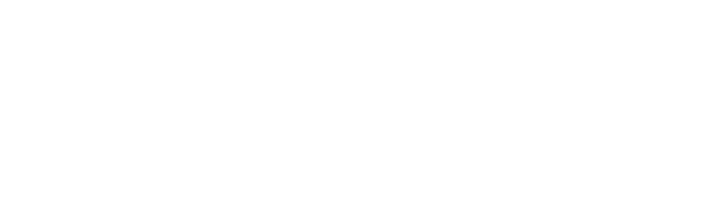
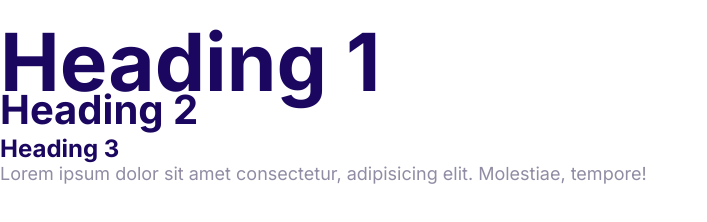
Before and after one commit to Razbotics/moshify, a plain HTML site: page index.html in a window 1280 px wide. Shown: the whole page, without its empty margins (0-707 px from the left). Drawn offline with Linux system fonts and the light colour scheme.

Commit message:
defined styles for the fonts

```diff
--- a/css/styles.css
+++ b/css/styles.css
@@ -5,3 +5,54 @@
   --color-headings: #1b0760;
   --color-body: #918ca4;
 }
+
+html {
+  font-size: 62.5%;
+}
+
+body {
+  font-family: Inter, Arial, Helvetica, sans-serif;
+  color: var(--color-body);
+  font-size: 2.4rem;
+  line-height: 1.5rem;
+}
+
+h1,
+h2,
+h3 {
+  color: var(--color-headings);
+  margin-bottom: 1rem;
+}
+
+h1 {
+  font-size: 7rem;
+}
+
+h2 {
+  font-size: 4rem;
+}
+
+h3 {
+  font-size: 3rem;
+}
+
+p {
+  margin-top: 0;
+}
+
+@media screen and (min-width: 1024px) {
+  body {
+    font-size: 1.8rem;
+  }
+  h1 {
+    font-size: 8rem;
+  }
+
+  h2 {
+    font-size: 4rem;
+  }
+
+  h3 {
+    font-size: 2.4rem;
+  }
+}
--- a/index.html
+++ b/index.html
@@ -1,13 +1,24 @@
 <!DOCTYPE html>
 <html lang="en">
-<head>
-  <meta charset="UTF-8">
-  <meta name="viewport" content="width=device-width, initial-scale=1.0">
-  <title>Document</title>
-  <link rel="stylesheet" href="css/normalize.css">
-  <link rel="stylesheet" href="css/styles.css">
-</head>
-<body>
-
-</body>
+  <head>
+    <meta charset="UTF-8" />
+    <meta name="viewport" content="width=device-width, initial-scale=1.0" />
+    <title>Document</title>
+    <link rel="preconnect" href="https://fonts.gstatic.com" />
+    <link
+      href="https://fonts.googleapis.com/css2?family=Inter:wght@400;700&display=swap"
+      rel="stylesheet"
+    />
+    <link rel="stylesheet" href="css/normalize.css" />
+    <link rel="stylesheet" href="css/styles.css" />
+  </head>
+  <body>
+    <h1>Heading 1</h1>
+    <h2>Heading 2</h2>
+    <h3>Heading 3</h3>
+    <p>
+      Lorem ipsum dolor sit amet consectetur, adipisicing elit. Molestiae,
+      tempore!
+    </p>
+  </body>
 </html>
```
